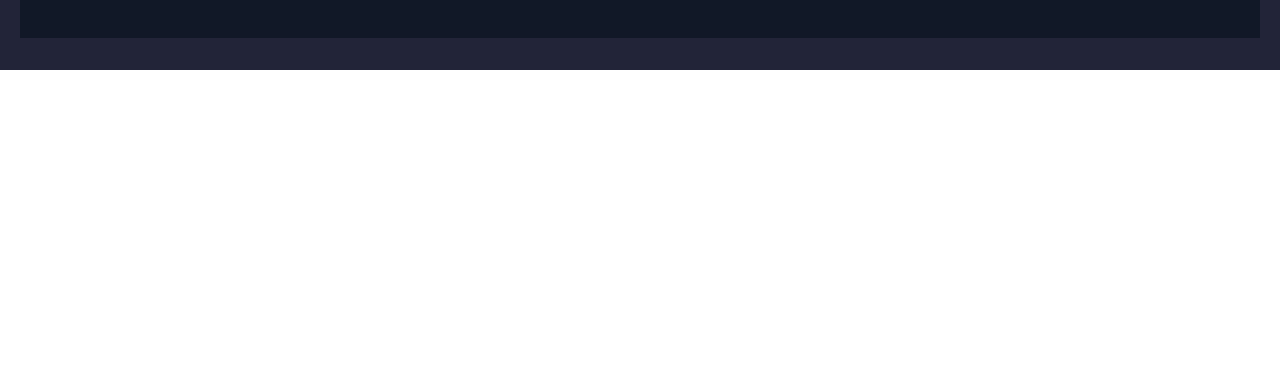
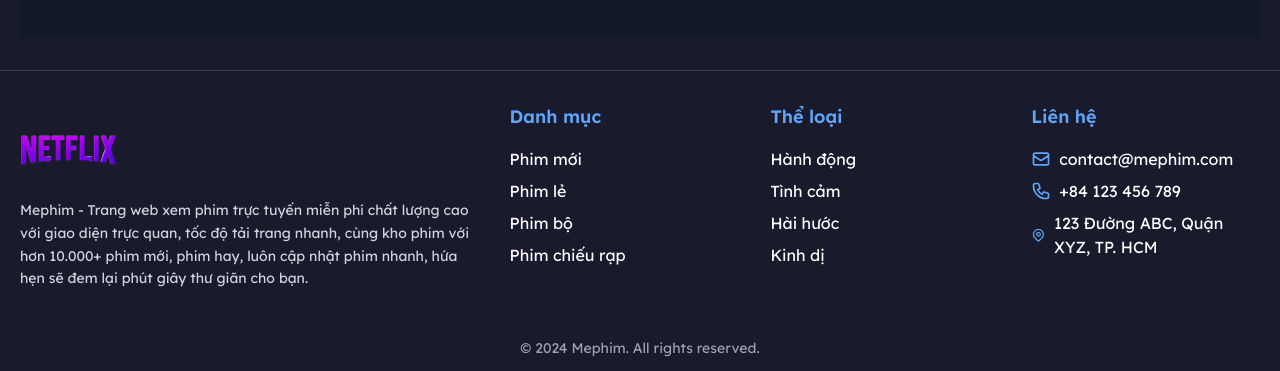
Before and after one commit to pltnhan311/mephim, a React (Vite) app: page /xem-phim/1 in a window 1280 px wide. Shown: the part 930-1301 px from the top of the page. Before the commit the page ends 1000 px from the top, so only its background shows below. Built offline with nearby package versions, Linux system fonts and the light colour scheme; no server answers.

Commit message:
update auto scroll to top

```diff
--- a/src/components/layout/AppLayout.tsx
+++ b/src/components/layout/AppLayout.tsx
@@ -1,12 +1,23 @@
-import { Outlet } from 'react-router-dom'
+import { useEffect } from 'react'
+import { Outlet, useLocation } from 'react-router-dom'
+import Footer from '~/components/layout/Footer'
 import Header from '~/components/layout/Header'
 
 const AppLayout = () => {
+  const location = useLocation()
+
+  useEffect(() => {
+    window.scrollTo({
+      top: 0,
+      behavior: 'smooth'
+    })
+  }, [location.pathname])
+
   return (
     <div>
       <Header />
       <div className='bg-layout pt-16 text-ghostWhite min-h-screen'>
-        <div className='container bg-contaseiner'>
+        <div className='container bg-container'>
           <div className='rounded-t transition-all duration-300 ease-in-out hover:shadow-md bg-gray-700 p-[5px] sm:p-2 overflow-hidden text-center s mb-10'>
             <p className='font-semibold sm:stext-[13px] text-xs text-yellow-500'>
               NẾU KHÔNG TẢI ĐƯỢC NỘI DUNG, HÃY BẤM F5 HOẶC TẢI LẠI TRANG 1 HOẶC 2 LẦN BẠN NHÉ .
@@ -16,7 +27,7 @@ const AppLayout = () => {
           <Outlet />
         </div>
       </div>
-      {/* <Footer /> */}
+      <Footer />
     </div>
   )
 }
--- a/src/components/layout/Footer.tsx
+++ b/src/components/layout/Footer.tsx
@@ -1,38 +1,142 @@
-import { faFaceAngry } from '@fortawesome/free-solid-svg-icons'
-import { FontAwesomeIcon } from '@fortawesome/react-fontawesome'
-import { Link } from 'react-router-dom'
+import React from 'react'
 
 const Footer = () => {
   return (
-    <footer data-testid='footer-element' className='footer footer-center p-10 bg-base-100 text-base-content rounded'>
-      <nav className='grid grid-flow-col gap-4'>
-        <Link to='/movies'>Movies</Link>
+    <footer className='bg-container text-white border-t border-gray-700'>
+      <div className='container mx-auto p-5 py-8'>
+        <div className='flex flex-col md:flex-row justify-evenly gap-8'>
+          {/* Logo and Description */}
+          <div className='flex-[2] w-[10px]'>
+            <img src='/netflix-logo.png' alt='Mephim Logo' className='w-24 h-24 aspect-square' />
+            <p className='text-sm text-gray-300 leading-relaxed'>
+              Mephim - Trang web xem phim trực tuyến miễn phí chất lượng cao với giao diện trực quan, tốc độ tải trang
+              nhanh, cùng kho phim với hơn 10.000+ phim mới, phim hay, luôn cập nhật phim nhanh, hứa hẹn sẽ đem lại phút
+              giây thư giãn cho bạn.
+            </p>
+          </div>
+
+          {/* Danh mục */}
+          <div className='flex-1'>
+            <h3 className='text-lg font-semibold mb-4 text-blue-400'>Danh mục</h3>
+            <ul className='space-y-2'>
               <li>
-          <Link to='/tv-shows'>Tv Shows</Link>
+                <a href='/phim-moi' className='hover:text-blue-400 transition-colors duration-300'>
+                  Phim mới
+                </a>
               </li>
               <li>
-          <Link to='/people'>People</Link>
+                <a href='/phim-le' className='hover:text-blue-400 transition-colors duration-300'>
+                  Phim lẻ
+                </a>
               </li>
-      </nav>
-      <nav>
-        <div className='grid grid-flow-col gap-4'>
-          <a target='_blank' href='https://github.com/frank-mendez'>
-            <FontAwesomeIcon icon={faFaceAngry} />
+              <li>
+                <a href='/phim-bo' className='hover:text-blue-400 transition-colors duration-300'>
+                  Phim bộ
                 </a>
-          <a target='_blank' href='https://www.linkedin.com/in/frank-mendez-47b62090/'>
-            <FontAwesomeIcon icon={faFaceAngry} />
+              </li>
+              <li>
+                <a href='/phim-chieu-rap' className='hover:text-blue-400 transition-colors duration-300'>
+                  Phim chiếu rạp
                 </a>
-          <a target='_blank' href='https://www.facebook.com/frankmendezzz/'>
-            <FontAwesomeIcon icon={faFaceAngry} />
+              </li>
+            </ul>
+          </div>
+
+          {/* Thể loại */}
+          <div className='flex-1'>
+            <h3 className='text-lg font-semibold mb-4 text-blue-400'>Thể loại</h3>
+            <ul className='space-y-2'>
+              <li>
+                <a href='/the-loai/hanh-dong' className='hover:text-blue-400 transition-colors duration-300'>
+                  Hành động
                 </a>
-          <a target='_blank' href='https://www.instagram.com/frankmendezph/'>
-            <FontAwesomeIcon icon={faFaceAngry} />
+              </li>
+              <li>
+                <a href='/the-loai/tinh-cam' className='hover:text-blue-400 transition-colors duration-300'>
+                  Tình cảm
                 </a>
+              </li>
+              <li>
+                <a href='/the-loai/hai-huoc' className='hover:text-blue-400 transition-colors duration-300'>
+                  Hài hước
+                </a>
+              </li>
+              <li>
+                <a href='/the-loai/kinh-di' className='hover:text-blue-400 transition-colors duration-300'>
+                  Kinh dị
+                </a>
+              </li>
+            </ul>
           </div>
-      </nav>
-      <aside>
-        <p data-testid='copyright-element'>Copyright © 2024 - Frank Mendez</p>
-      </aside>
+
+          {/* Liên hệ */}
+          <div className='flex-1'>
+            <h3 className='text-lg font-semibold mb-4 text-blue-400'>Liên hệ</h3>
+            <ul className='space-y-2'>
+              <li className='flex items-center'>
+                <svg
+                  className='w-5 h-5 mr-2 text-blue-400'
+                  fill='none'
+                  stroke='currentColor'
+                  viewBox='0 0 24 24'
+                  xmlns='http://www.w3.org/2000/svg'
+                >
+                  <path
+                    strokeLinecap='round'
+                    strokeLinejoin='round'
+                    strokeWidth={2}
+                    d='M3 8l7.89 5.26a2 2 0 002.22 0L21 8M5 19h14a2 2 0 002-2V7a2 2 0 00-2-2H5a2 2 0 00-2 2v10a2 2 0 002 2z'
+                  />
+                </svg>
+                contact@mephim.com
+              </li>
+              <li className='flex items-center'>
+                <svg
+                  className='w-5 h-5 mr-2 text-blue-400'
+                  fill='none'
+                  stroke='currentColor'
+                  viewBox='0 0 24 24'
+                  xmlns='http://www.w3.org/2000/svg'
+                >
+                  <path
+                    strokeLinecap='round'
+                    strokeLinejoin='round'
+                    strokeWidth={2}
+                    d='M3 5a2 2 0 012-2h3.28a1 1 0 01.948.684l1.498 4.493a1 1 0 01-.502 1.21l-2.257 1.13a11.042 11.042 0 005.516 5.516l1.13-2.257a1 1 0 011.21-.502l4.493 1.498a1 1 0 01.684.949V19a2 2 0 01-2 2h-1C9.716 21 3 14.284 3 6V5z'
+                  />
+                </svg>
+                +84 123 456 789
+              </li>
+              <li className='flex items-center'>
+                <svg
+                  className='w-5 h-5 mr-2 text-blue-400'
+                  fill='none'
+                  stroke='currentColor'
+                  viewBox='0 0 24 24'
+                  xmlns='http://www.w3.org/2000/svg'
+                >
+                  <path
+                    strokeLinecap='round'
+                    strokeLinejoin='round'
+                    strokeWidth={2}
+                    d='M17.657 16.657L13.414 20.9a1.998 1.998 0 01-2.827 0l-4.244-4.243a8 8 0 1111.314 0z'
+                  />
+                  <path
+                    strokeLinecap='round'
+                    strokeLinejoin='round'
+                    strokeWidth={2}
+                    d='M15 11a3 3 0 11-6 0 3 3 0 016 0z'
+                  />
+                </svg>
+                123 Đường ABC, Quận XYZ, TP. HCM
+              </li>
+            </ul>
+          </div>
+        </div>
+      </div>
+      <div className=''>
+        <div className='mx-auto p-4 text-center text-sm text-gray-400'>© 2024 Mephim. All rights reserved.</div>
+      </div>
     </footer>
   )
 }
--- a/src/components/layout/Header.tsx
+++ b/src/components/layout/Header.tsx
@@ -76,7 +76,7 @@ const Header = () => {
   }
 
   return (
-    <header className='fixed top-0 z-50 w-full transition-all duration-300 shadow-lg bg-container'>
+    <header className='fixed top-0 z-50 w-full transition-all duration-300 shadow-lg bg-container backdrop-blur-sm bg-gradient-to-r from-black/70 to-transparent'>
       <div className='mx-auto flex h-16 max-w-full items-center justify-between px-6 sm:px-8 lg:px-16'>
         <div className='flex items-center space-x-6 lg:space-x-8'>
           <Link to='/'>
--- a/src/index.css
+++ b/src/index.css
@@ -18,7 +18,7 @@
   }
 
   * ::-webkit-scrollbar-track {
-    @apply bg-[#1a1c3b]; /* Using the layout color (#222438) for the track */
+    @apply bg-[#171520]; /* Using the layout color (#222438) for the track */
   }
 
   * ::-webkit-scrollbar-thumb {
@@ -29,6 +29,19 @@
     @apply bg-[#3e3379]; /* Using the header color (#181c3e) for the thumb on hover */
   }
 
+  /* Customize scroll bar */
+  * ::-webkit-scrollbar {
+    @apply w-4;
+  }
+
+  * ::-webkit-scrollbar-thumb {
+    @apply h-14 rounded-lg border-4 border-solid border-transparent bg-[rgba(96,96,96,0.5)] bg-clip-content;
+  }
+
+  * ::-webkit-scrollbar-thumb:hover {
+    @apply bg-[#606060];
+  }
+
   strong,
   strong * {
     @apply font-medium;
@@ -37,6 +50,6 @@
 
 @layer components {
   .container {
-    @apply mx-auto max-w-screen-xl px-4 sm:px-5 py-8;
+    @apply mx-auto max-w-[1400px] px-4 sm:px-5 py-8;
   }
 }
```
Lines whose indentation alone changed are shown as unchanged.
